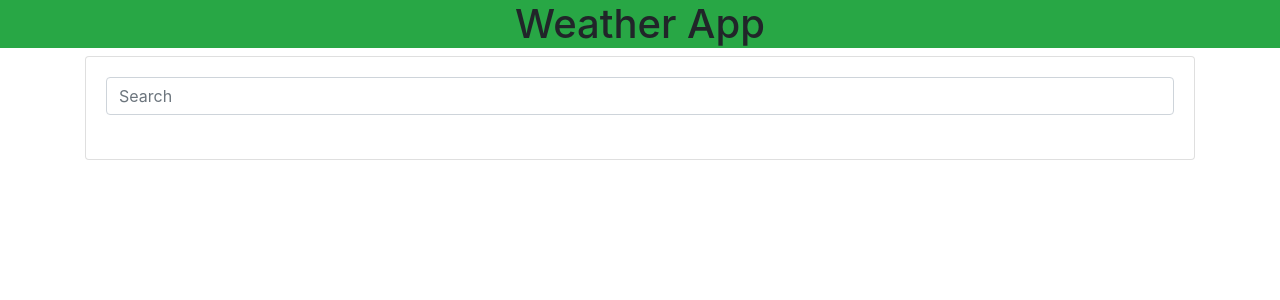
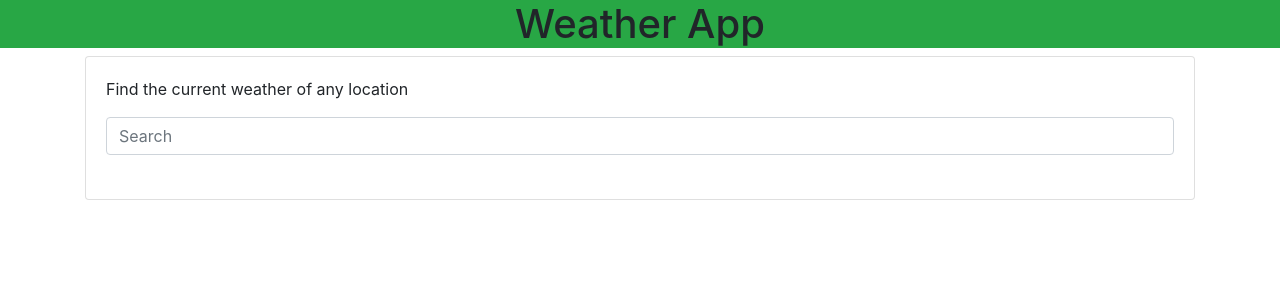
Before and after one commit to NurudeenNajeem/weatherapp, a Django app: template weatherdetector/templates/index.html in a window 1280 px wide. Shown: the top 300 px of the page. Run offline with Django 3.2, Linux system fonts and the light colour scheme; the template is opened without the code that fills it, so the values that code supplies are empty; some libraries are stand-ins or nearby versions.

Commit message:
add textt

```diff
--- a/weatherdetector/templates/index.html
+++ b/weatherdetector/templates/index.html
@@ -14,6 +14,7 @@
     <div class="container">
         <div class="card text-left">
           <div class="card-body">
+            <p>Find the current weather of any location</p>
             <form action="" method="post">
                 {% csrf_token %}
                 <div class="input-group-btn">
```
